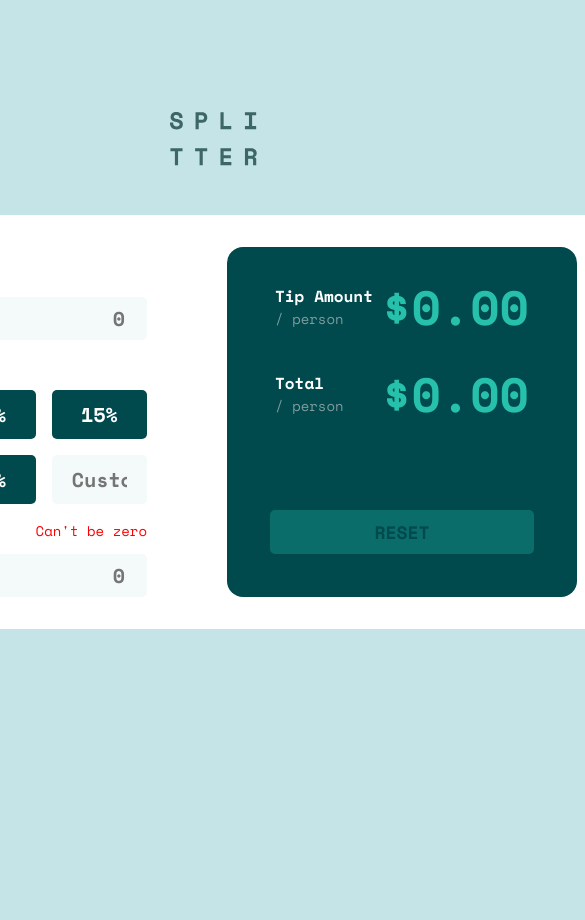
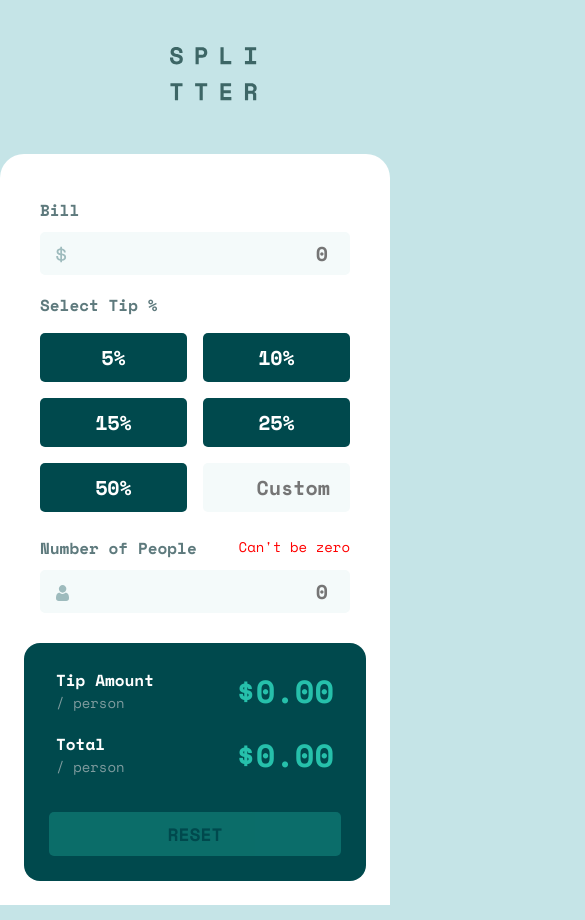
Before and after one commit to MatejGroombridge/Tip-Calculator-App, a plain HTML site: page index.html in a window 390 px wide. Shown: the top 920 px of the page, 585 px wide, since content can reach past the window. Before the commit the page ends 844 px from the top, so only its background shows below. Drawn offline with nearby package versions, Linux system fonts and the light colour scheme.

Commit message:
Phone UI + UI updates

```diff
--- a/index.html
+++ b/index.html
@@ -84,6 +84,8 @@
     </div>
   </div>
 
+  <div class="empty">Coded by Matej Groombridge</div>
+
   <!-- <div class="attribution">
     Challenge by <a href="https://www.frontendmentor.io?ref=challenge" target="_blank">Frontend Mentor</a>.
     Coded by <a href="#">Your Name Here</a>.
--- a/style.scss
+++ b/style.scss
@@ -8,6 +8,7 @@
   --White: hsl(0, 0%, 100%);
 
   --side: 30vw;
+  --side-mobile: 80vw;
 }
 
 @import url("https://fonts.googleapis.com/css2?family=Space+Mono:wght@400;700&display=swap");
@@ -65,32 +66,53 @@ body {
   color: var(--Dark-grayish-cyan);
   height: 100vh;
   width: 100vw;
+
   display: flex;
-  justify-content: center;
+  flex-direction: column;
+  justify-content: space-evenly;
   align-items: center;
 }
 
 .logo-wrapper {
   width: 50px;
-  position: absolute;
-  top: 0;
-  margin: 7em;
+  position: relative;
+  margin: 2em;
+}
+
+.empty {
+  height: 30px;
+  position: relative;
+  margin: 2em;
 }
 
 .content {
   display: flex;
-  position: absolute;
+  position: relative;
+  flex-direction: row;
+  justify-content: space-evenly;
+  align-items: center;
+  gap: 1em;
+
   background: var(--White);
+  padding: 2em;
   border-radius: 1.5em;
+  width: 64%;
+
+  min-height: 400px;
+  min-width: 800px;
+  // max-height: 800px; //fix this on mac
+  // max-width: 1000px; //fix this on mac
 
   .card {
-    height: var(--side);
-    width: var(--side);
-    min-height: 350px;
-    min-width: 350px;
-    max-height: 500px;
-    max-width: 500px;
-    margin: 2em;
+    display: flex;
+    flex-direction: column;
+    justify-content: space-between;
+    position: relative;
+
+    width: 100%;
+    height: 100%;
+
+    // margin: 2em;
     padding: 1em;
     border-radius: 1em;
   }
@@ -98,10 +120,6 @@ body {
 
 .inputs {
   background: var(--White);
-  display: flex;
-  flex-direction: column;
-  justify-content: space-between;
-  position: relative;
 
   .img-wrapper {
     position: absolute;
@@ -216,3 +234,75 @@ body {
     opacity: 1;
   }
 }
+
+@media screen and (max-width: 768px) {
+  body {
+    height: 109vh;
+
+    .empty {
+      display: none;
+    }
+  }
+
+  // .block {
+  //   outline: 2px solid red;
+  //   justify-content: space-between;
+  //   padding: 1em;
+  // }
+
+  h4 {
+    font-size: 2em;
+    color: var(--strong-cyan);
+  }
+
+  .content {
+    flex-direction: column;
+    width: 100%;
+    border-bottom-left-radius: 0;
+    border-bottom-right-radius: 0;
+    gap: 0;
+    padding: 1.5em;
+
+    min-height: 0;
+    min-width: 0;
+    // max-height: 800px; //fix this on mac
+    // max-width: 1000px; //fix this on mac
+
+    margin: 0;
+
+    .card {
+      width: 100%;
+      margin: 0;
+      padding: 1em;
+      border-radius: 1em;
+    }
+
+    .section {
+      margin: 0.25em 0;
+      // outline: 2px solid red;
+    }
+
+    .inputs {
+      .select-tip {
+        .btn-wrapper {
+          grid-template-columns: 1fr 1fr;
+          grid-template-rows: 1fr 1fr 1fr;
+        }
+      }
+    }
+
+    .outputs {
+      gap: 1em;
+    }
+
+    .outputs .cash-outputs {
+      .block {
+        padding: 0.5em 1em;
+      }
+    }
+
+    .reset-btn {
+      margin: 0.5em 0.5em;
+    }
+  }
+}
```
Also changed, not shown: style.css, 1 other file.
